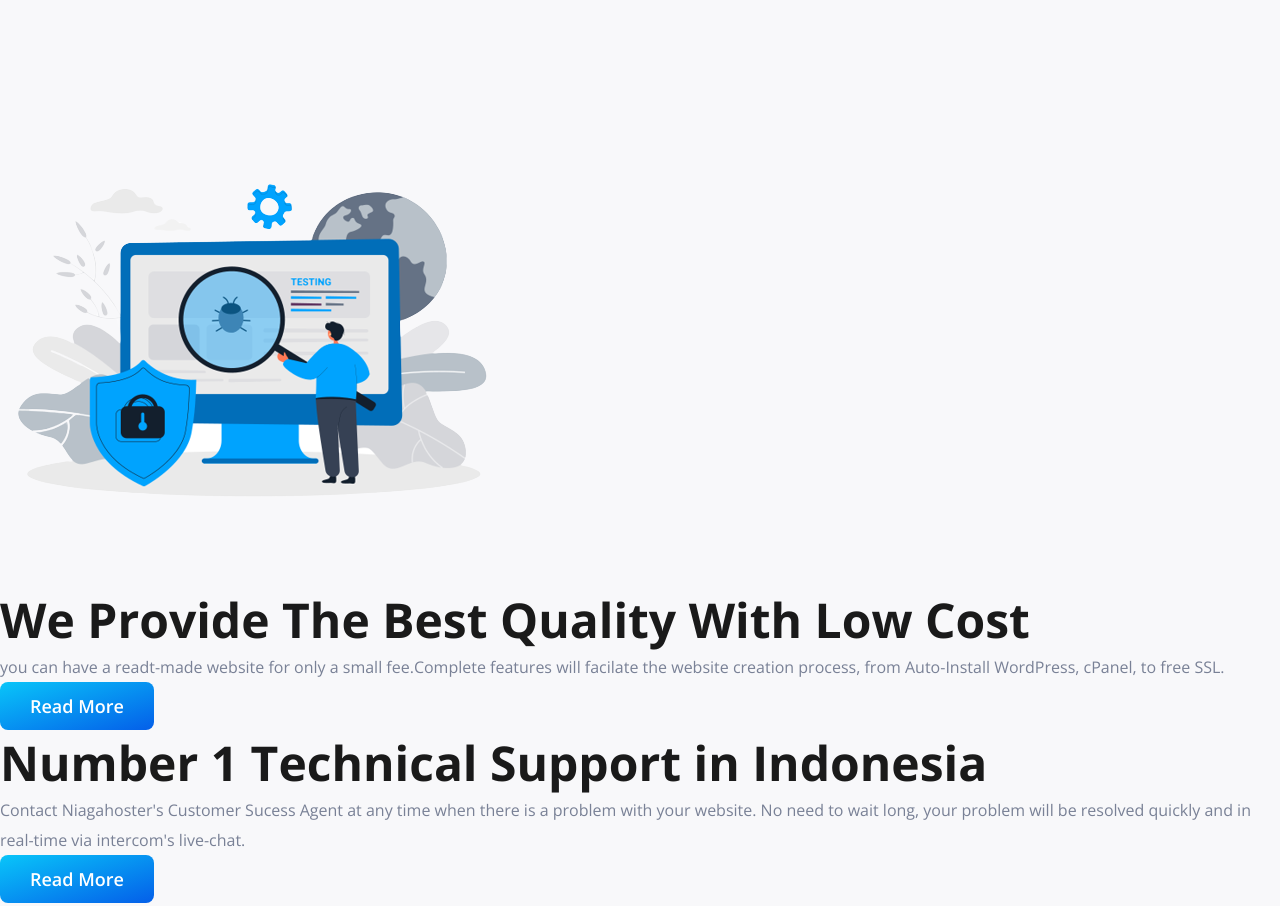
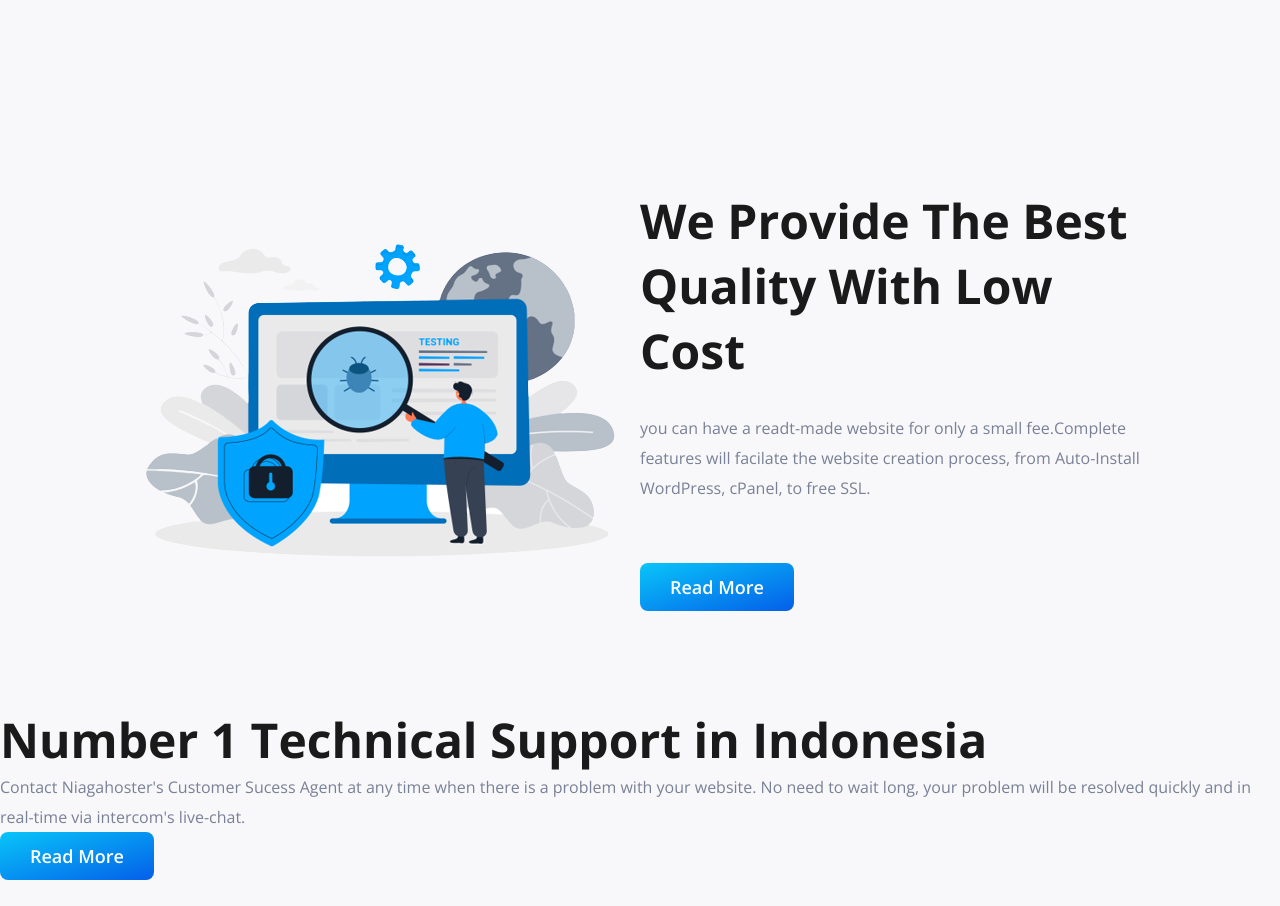
Before and after one commit to devSouvikb/Project-01-html-css-landing-page, a plain HTML site: page Project-14/index.html in a window 1280 px wide. Shown: the part 708-1614 px from the top of the page. Drawn offline with nearby package versions, Linux system fonts and the light colour scheme.

Commit message:
added domain section styles

```diff
--- a/Project-14/style.css
+++ b/Project-14/style.css
@@ -213,3 +213,22 @@ nav .menue-icon {
 .hero-right-container {
   width: 45%;
 }
+
+/* ------------ domain section ------------ */
+.domain {
+  width: 80%;
+  margin: 60px auto;
+  display: flex;
+  justify-content: space-between;
+  align-items: center;
+}
+
+.domain-left-container,
+.domain-right-container {
+  width: 50%;
+}
+
+.domain-right-container p {
+  margin-top: 30px;
+  margin-bottom: 60px;
+}
```
